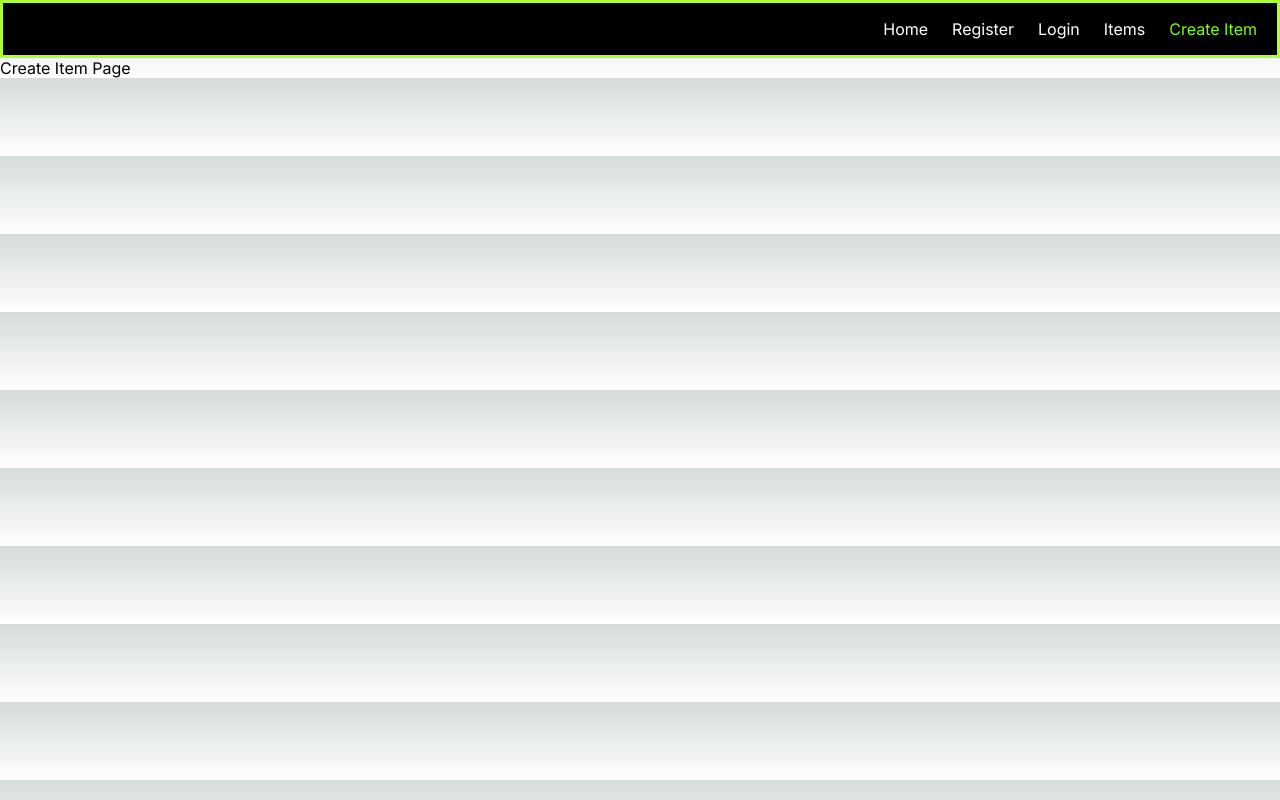
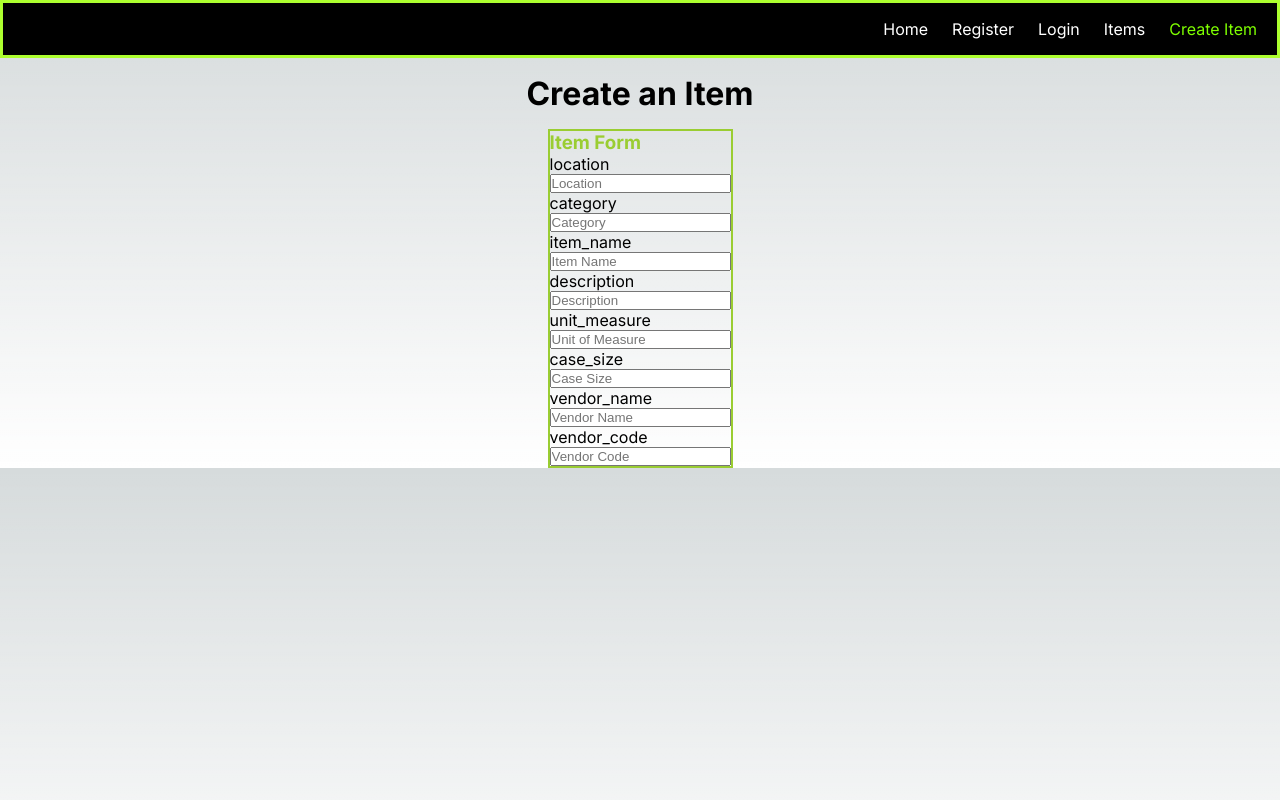
Before and after one commit to Job85/inventory-client, a Next.js app: page /create_item in a window 1280 px wide. Built offline with nearby package versions, Linux system fonts and the light colour scheme.

Commit message:
rendered Card with fields to create a new item

```diff
--- a/src/app/create_item/create_item.module.css
+++ b/src/app/create_item/create_item.module.css
@@ -0,0 +1,14 @@
+.create_item_page_container {
+    display: flex;
+    flex-direction: column;
+    align-items: center;
+    justify-content: center;
+}
+
+.create_item_h1 {
+    padding: 1rem;
+}
+
+.create_item {
+    width: 50vw;
+}
--- a/src/app/create_item/page.js
+++ b/src/app/create_item/page.js
@@ -1,8 +1,28 @@
 import styles from './create_item.module.css';
+import Card from '../components/card/Card';
 
 export default function Create_Item() {
 
     return (
-        <div>Create Item Page</div>
+        <div className={styles.create_item_page_container}>
+            <h1 className={styles.create_item_h1}>
+                Create an Item
+            </h1>
+            <Card
+                className={styles.create_item}
+                title="Item Form"
+                fields={[
+                    { type: "text", name: "location", name2: "Location", placeholder: "Location" },
+                    { type: "text", name: "category", name2: "Category", placeholder: "Category" },
+                    { type: "text", name: "item_name", name2: "Item Name", placeholder: "Item Name" },
+                    { type: "text", name: "description", name2: "Description", placeholder: "Description" },
+                    { type: "text", name: "unit_measure", name2: "Unit of Measure", placeholder: "Unit of Measure" },
+                    { type: "text", name: "case_size", name2: "Case Size", placeholder: "Case Size" },
+                    { type: "text", name: "vendor_name", name2: "Vendor Name", placeholder: "Vendor Name" },
+                    { type: "text", name: "vendor_code", name2: "Vendor Code", placeholder: "Vendor Code" }
+                ]}
+            />
+
+        </div>
     )
 }
```
